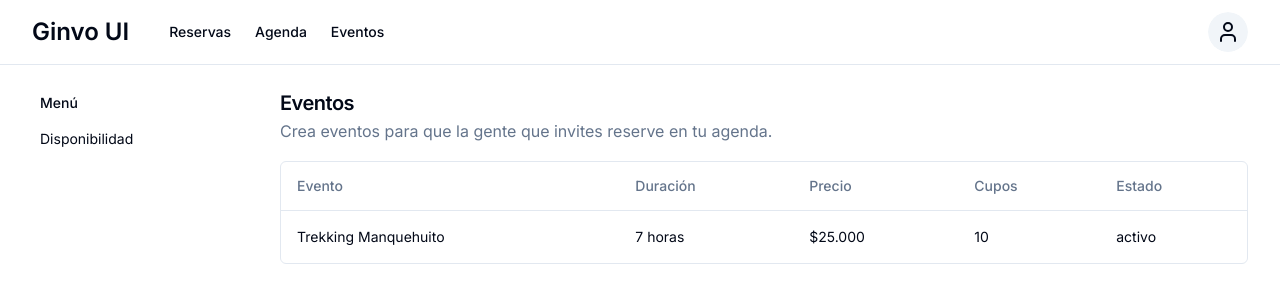
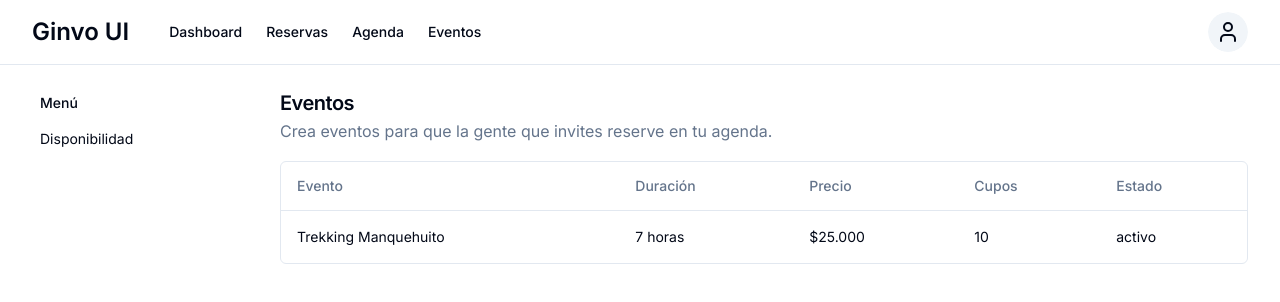
Before and after one commit to ginvo/ginvo-ui, a Next.js app: page /events in a window 1280 px wide. Shown: the top 302 px of the page. Built offline with nearby package versions, Linux system fonts and the light colour scheme.

Commit message:
add: Dashboard link en header nav

```diff
--- a/components/custom/header-app.tsx
+++ b/components/custom/header-app.tsx
@@ -21,6 +21,7 @@ export default function HeaderApp() {
             <h2 className="hidden items-center space-x-2 md:flex text-2xl font-semibold">Ginvo UI</h2>
           </Link>
           <nav className="hidden gap-6 md:flex">
+            <Link href="/" className='flex items-center text-lg font-medium transition-colors hover:text-foreground/80 sm:text-sm'>Dashboard</Link>
             <Link href="/bookings" className='flex items-center text-lg font-medium transition-colors hover:text-foreground/80 sm:text-sm'>Reservas</Link>
             <Link href="/schedule" className='flex items-center text-lg font-medium transition-colors hover:text-foreground/80 sm:text-sm'>Agenda</Link>
             <Link href="/events" className='flex items-center text-lg font-medium transition-colors hover:text-foreground/80 sm:text-sm'>Eventos</Link>
```
